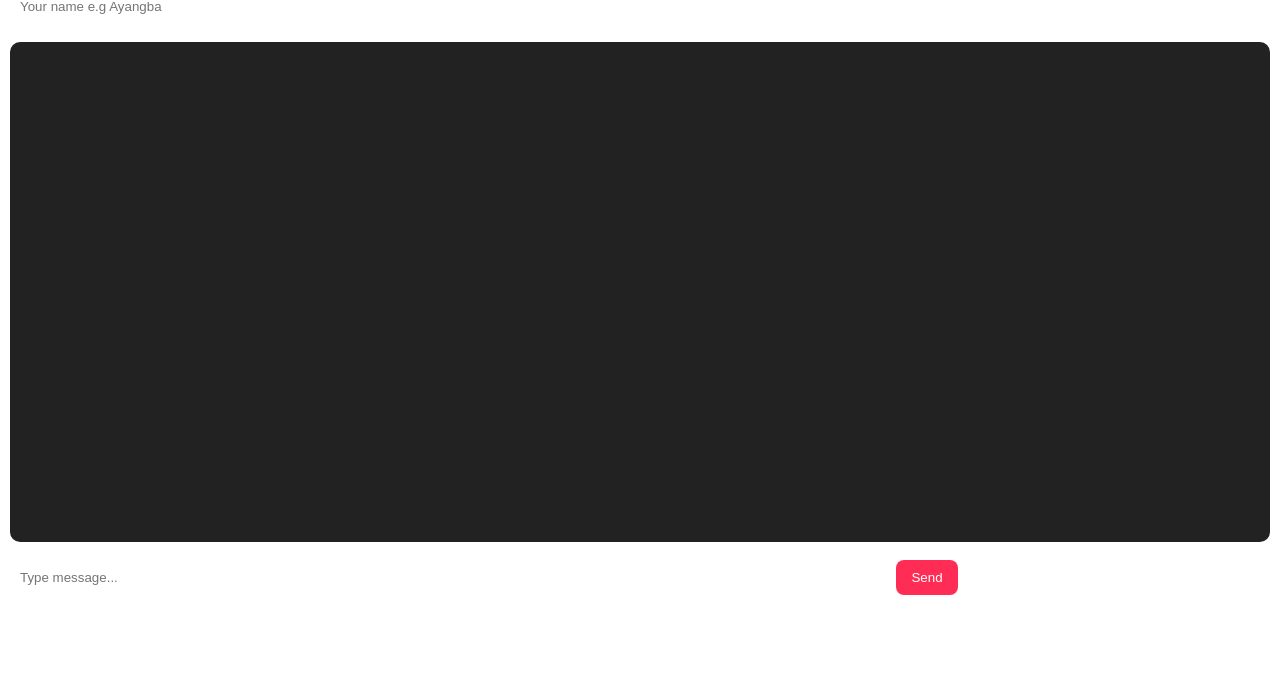
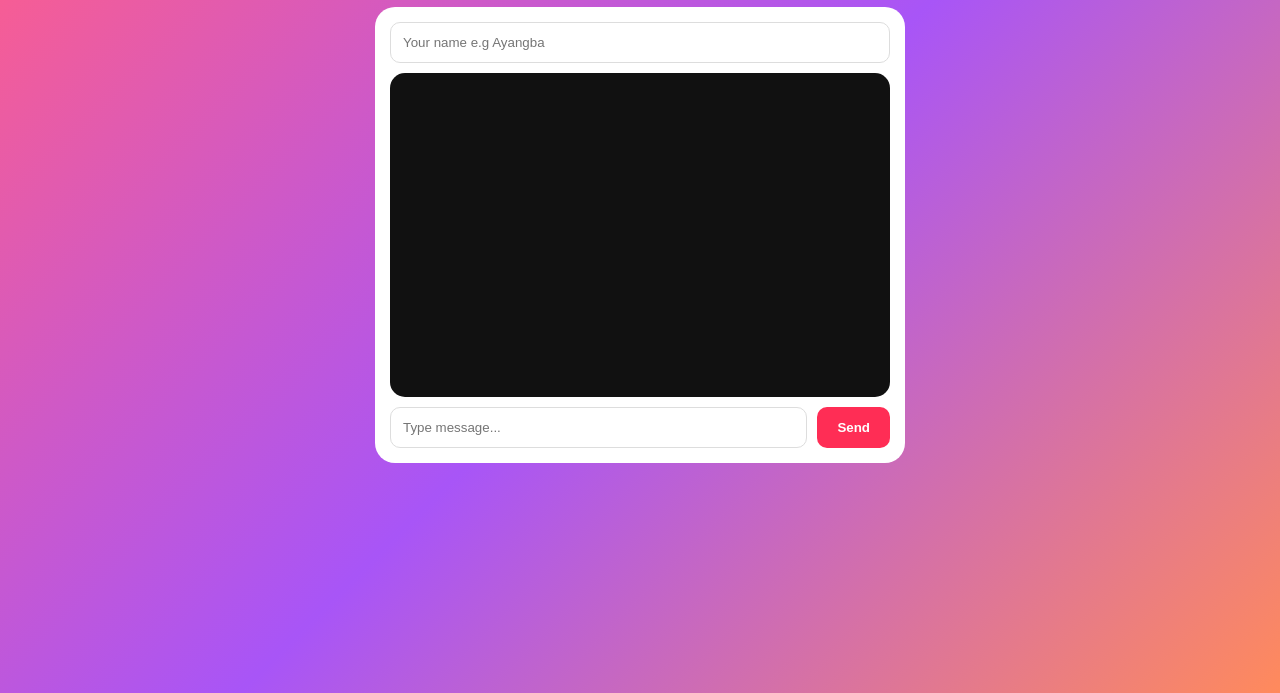
Before and after one commit to appvibezone-star/Vibezone, a website: page index.html in a window 1280 px wide. Shown: the part 107-800 px from the top of the page. Drawn offline with nearby package versions, Linux system fonts and the light colour scheme; no server answers.

Commit message:
Update index.html

```diff
--- a/index.html
+++ b/index.html
@@ -1,54 +1,37 @@
 !DOCTYPE html>
 <html>
 <head>
-<meta charset="utf-8">
 <meta name="viewport" content="width=device-width, initial-scale=1">
-<title>VibeZone - Live Chat</title>
-<script src="https://cdn.jsdelivr.net/npm/@supabase/supabase-js@2"></script>
+<title>VibeZone - Online Chat</title>
 <style>
-body{font-family:Arial;backgroundlinear-gradient(135deg,#ff2d95,#a100ff,#ff6ec4,#7b2fff)color:#fff;margin:0;padding:10px}
-#chat{height:60vh;overflow-y:auto;background:#222;padding:10px;border-radius:10px}
-.msg{background:#333;padding:8px;margin:5px 0;border-radius:8px}
-input{width:70%;padding:10px;border-radius:8px;border:none}
-button{padding:10px 15px;background:#ff2d55;color:#fff;border:none;border-radius:8px}
+body{margin:0;font-family:Arial;background:linear-gradient(135deg,#ff5e8a,#a855f7,#ff8a5c);min-height:100vh;padding:15px;box-sizing:border-box}
+h1{color:white;text-align:center}
+.box{background:white;border-radius:20px;padding:15px;max-width:500px;margin:auto}
+input{width:100%;padding:12px;border:1px solid #ddd;border-radius:10px;margin-bottom:10px;box-sizing:border-box}
+#chat{background:#111;color:white;height:300px;border-radius:15px;padding:12px;overflow:auto;margin-bottom:10px}
+.row{display:flex;gap:10px}
+.row input{margin:0}
+button{background:#ff2d55;color:white;border:0;padding:12px 20px;border-radius:10px;font-weight:bold}
 </style>
 </head>
 <body>
-<h2>🔥 VibeZone - Online Chat</h2>
-<input id="username" placeholder="Your name e.g Ayangba" /><br><br>
-<div id="chat"></div><br>
-<input id="msgInput" placeholder="Type message..." />
-<button onclick="sendMsg()">Send</button>
-
+<h1>🔥 VibeZone - Online Chat</h1>
+<div class="box">
+<input placeholder="Your name e.g Ayangba">
+<div id="chat"></div>
+<div class="row">
+<input id="msg" placeholder="Type message...">
+<button onclick="send()">Send</button>
+</div>
+</div>
 <script>
-const SUPABASE_URL = "https://qwlqitglihyvrkvedajv.supabase.co";
-const SUPABASE_KEY = "sb_publishable_UwgtUP4-gciUdkiEP0Qccw_zfXIOwZ4";
-const supabaseClient = supabase.createClient(SUPABASE_URL, SUPABASE_KEY);
-
-async function loadMessages(){
-  const { data } = await supabaseClient.from('messages').select('*').order('created_at',{ascending:true});
-  const chat = document.getElementById('chat');
-  chat.innerHTML = "";
-  if(data) data.forEach(m=>{
-    chat.innerHTML += `<div class="msg"><b>${m.username}:</b> ${m.message}</div>`;
-  });
-  chat.scrollTop = chat.scrollHeight;
+function send(){
+var m=document.getElementById('msg').value;
+if(!m) return;
+var c=document.getElementById('chat');
+c.innerHTML+='<div>'+m+'</div>';
+document.getElementById('msg').value='';
 }
-
-async function sendMsg(){
-  const username = document.getElementById('username').value || "Guest";
-  const message = document.getElementById('msgInput').value;
-  if(!message) return;
-  await supabaseClient.from('messages').insert([{username, message}]);
-  document.getElementById('msgInput').value = "";
-}
-
-loadMessages();
-
-// Real-time - when friend sends, you see am instantly
-supabaseClient.channel('chat-room')
-  .on('postgres_changes', {event:'INSERT', schema:'public', table:'messages'}, ()=> loadMessages())
-  .subscribe();
 </script>
 </body>
 </html>
```
